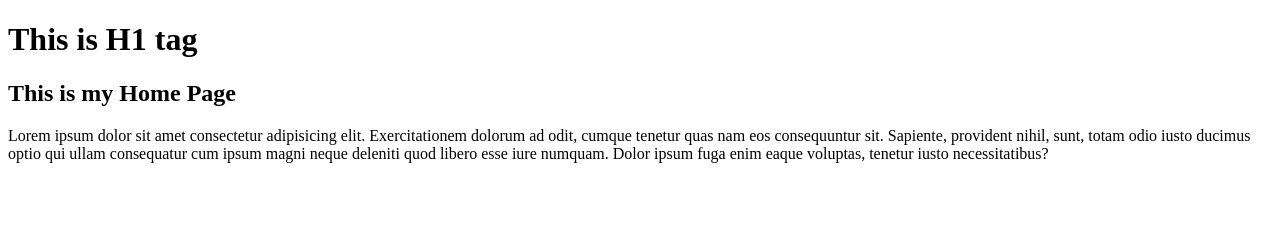
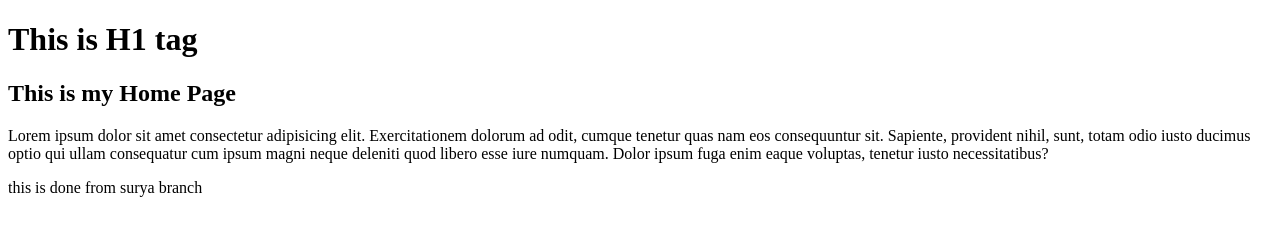
Before and after one commit to Ekthasurya/cap1-0, a plain HTML site: page index.html in a window 1280 px wide. Drawn offline with Linux system fonts and the light colour scheme.

Commit message:
changes done in home page from surya branch

```diff
--- a/index.html
+++ b/index.html
@@ -9,5 +9,6 @@
     <h1>This is H1 tag</h1>
     <h2>This is my Home Page</h2>
     <p>Lorem ipsum dolor sit amet consectetur adipisicing elit. Exercitationem dolorum ad odit, cumque tenetur quas nam eos consequuntur sit. Sapiente, provident nihil, sunt, totam odio iusto ducimus optio qui ullam consequatur cum ipsum magni neque deleniti quod libero esse iure numquam. Dolor ipsum fuga enim eaque voluptas, tenetur iusto necessitatibus?</p>
+    <p>this is done from surya branch</p>
 </body>
 </html>
```
